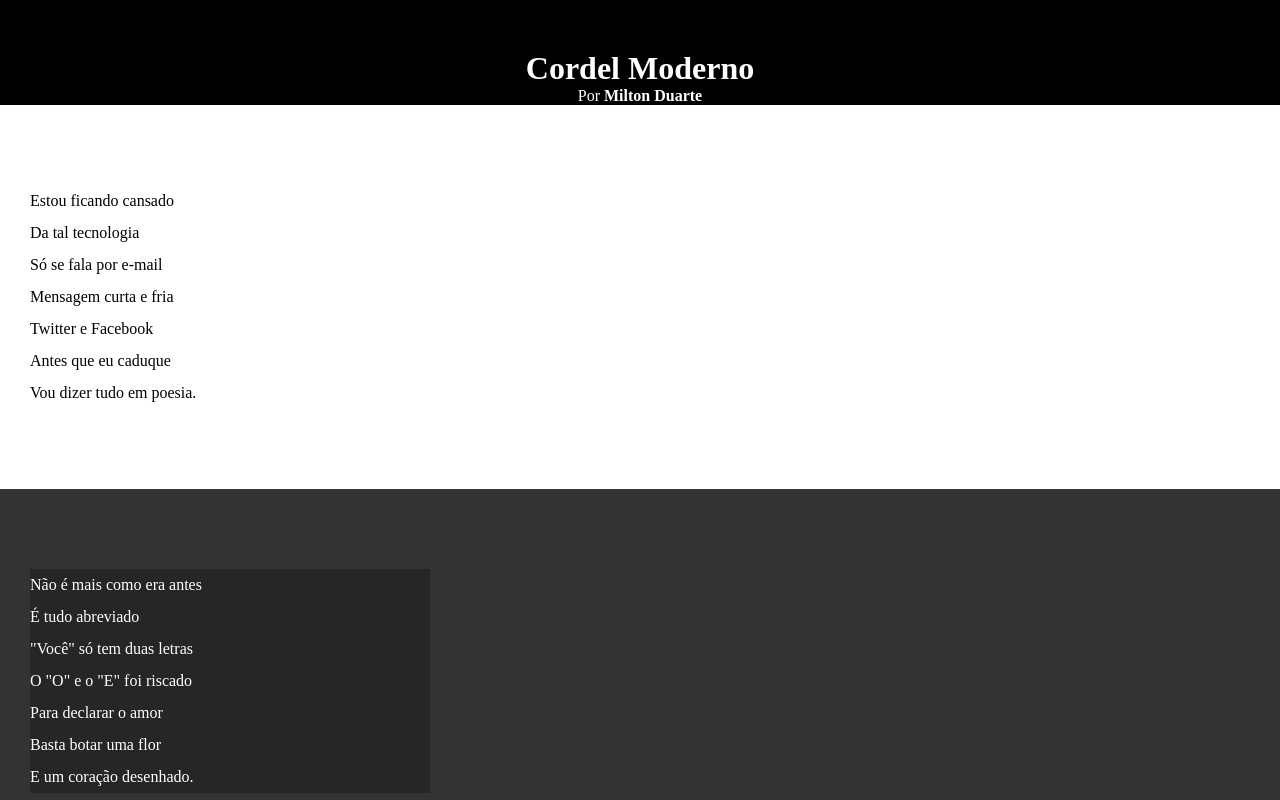
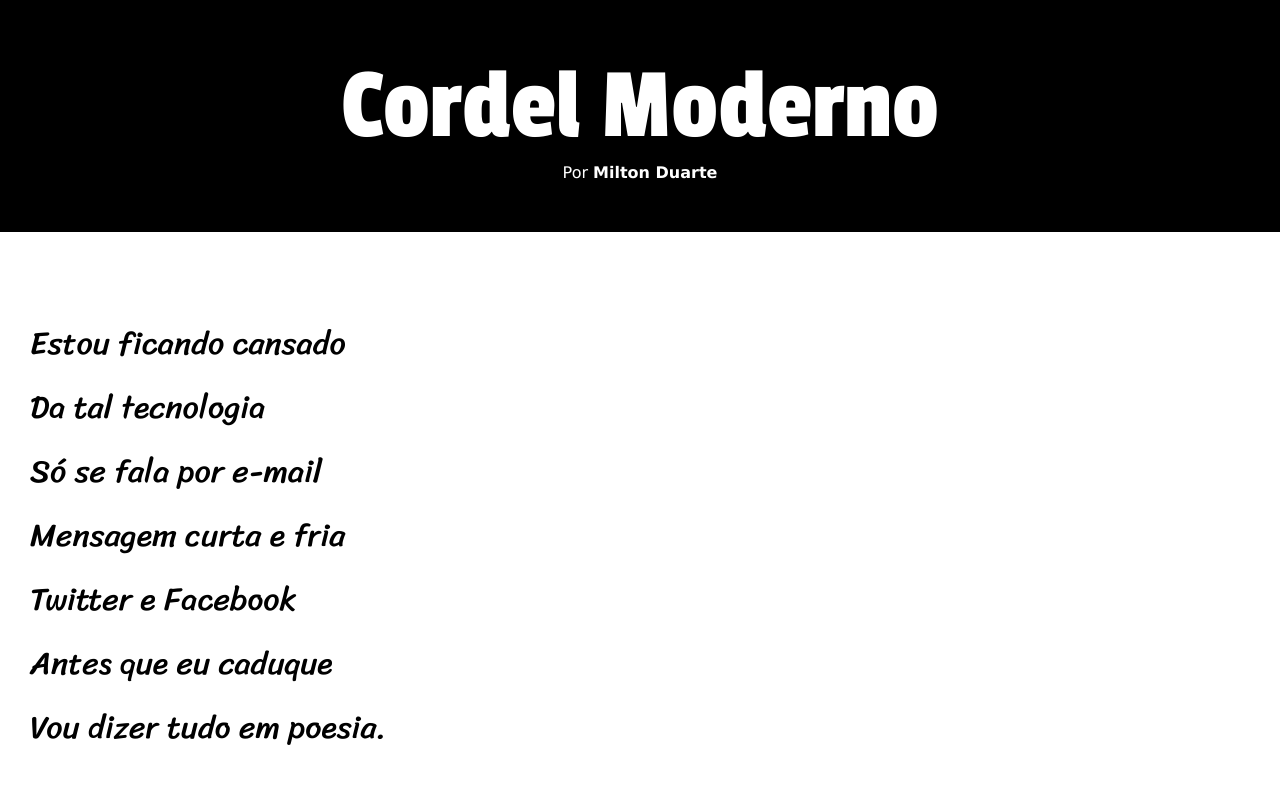
Before and after one commit to Henryttwoshoes/HTML, a plain HTML site: page Exercícios Curso em Vídeo/desafios/ds012/index.html in a window 1280 px wide. Shown: the top 800 px of the page. Drawn offline with Linux system fonts and the light colour scheme.

Commit message:
fiz a aula 5 do capítulo 20

```diff
--- a/Exercícios Curso em Vídeo/desafios/ds012/estilo/style.css
+++ b/Exercícios Curso em Vídeo/desafios/ds012/estilo/style.css
@@ -1,4 +1,14 @@
 @charset "UTF-8";
+
+@import url('https://fonts.googleapis.com/css2?family=Passion+One&display=swap');
+@import url('https://fonts.googleapis.com/css2?family=Sriracha&display=swap');
+
+:root {
+    --fonte1: Verdana, Geneva, Tahoma, sans-serif;
+    --fonte2: 'Passion One', cursive;
+    --fonte3:  'Sriracha', cursive;
+}
+
 
 * {
     margin: 0px;
@@ -8,6 +18,7 @@
 html, body {
     min-height: 100vh;
     background-color: darkgray;
+    font-family: var(--fonte1);
 }
 
 header {
@@ -18,6 +29,14 @@ header {
 
 header > h1 {
     padding-top: 50px;
+    font-family: var(--fonte2);
+    font-weight: normal;
+    font-size: 8vw;
+
+}
+
+header > p {
+    padding-bottom: 50px;
 }
 
 header a, footer a {
@@ -35,6 +54,8 @@ section {
     padding-bottom: 10vh;
     line-height: 2em;
     padding-left: 30px;
+    font-family: var(--fonte3);
+    font-size: 2.5vw;
 }
 
 
@@ -51,7 +72,8 @@ section.imagem {
 section.imagem >p {
     background-color: hsla(0, 0%, 0%, 0.253);
     color: white;
-    width: 400px;
+    padding: 5px;
+    display: inline-block;
 }
 
 footer {
```
